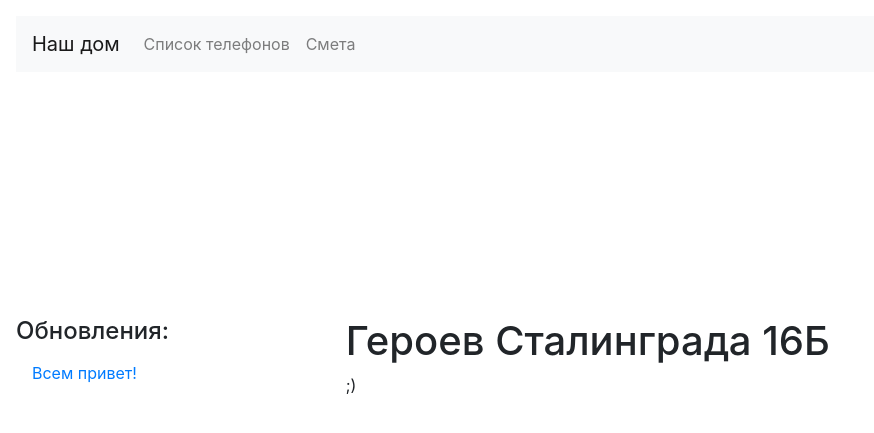
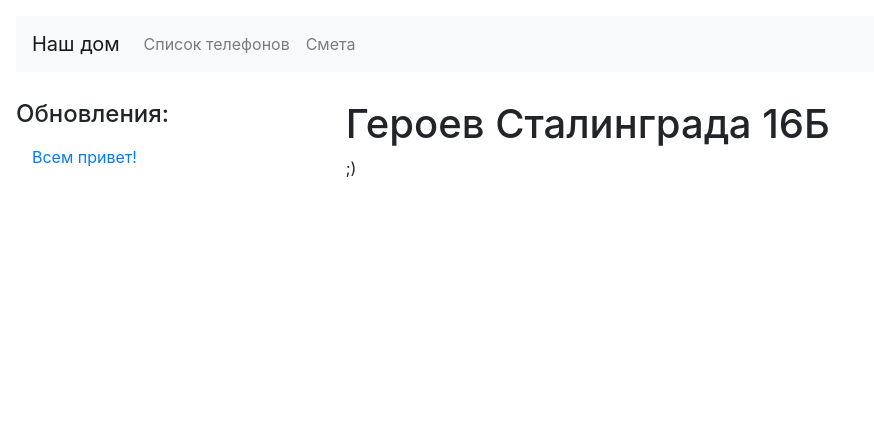
Before and after one commit to heroes-kiev/16b, a Jekyll site: the page built from index.md, in a window 1280 px wide. Shown: the top 433 px of the page, without its empty margins (0-874 px from the left). Built offline with Jekyll 4.4.1, drawn with Linux system fonts in a browser that asks for light colours; our own code applies the rules of GitHub Pages for plain Markdown files.

Commit message:
fix main height

```diff
--- a/assets/css/grid.css
+++ b/assets/css/grid.css
@@ -20,7 +20,7 @@ nav {
 }
 
 main {
-  height: 100%;
+  height: calc(90vh - 2em);
 }
 
 footer {
```
